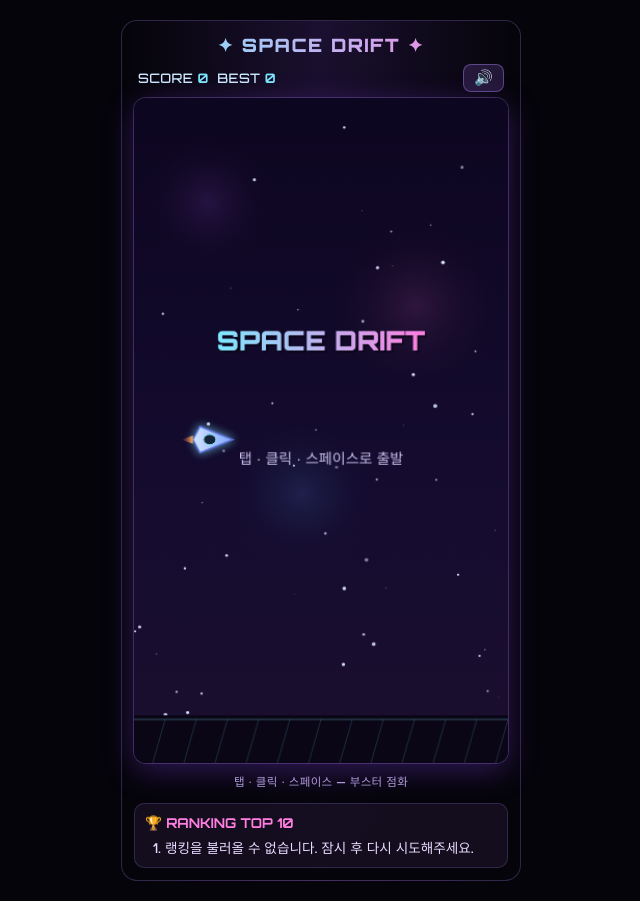
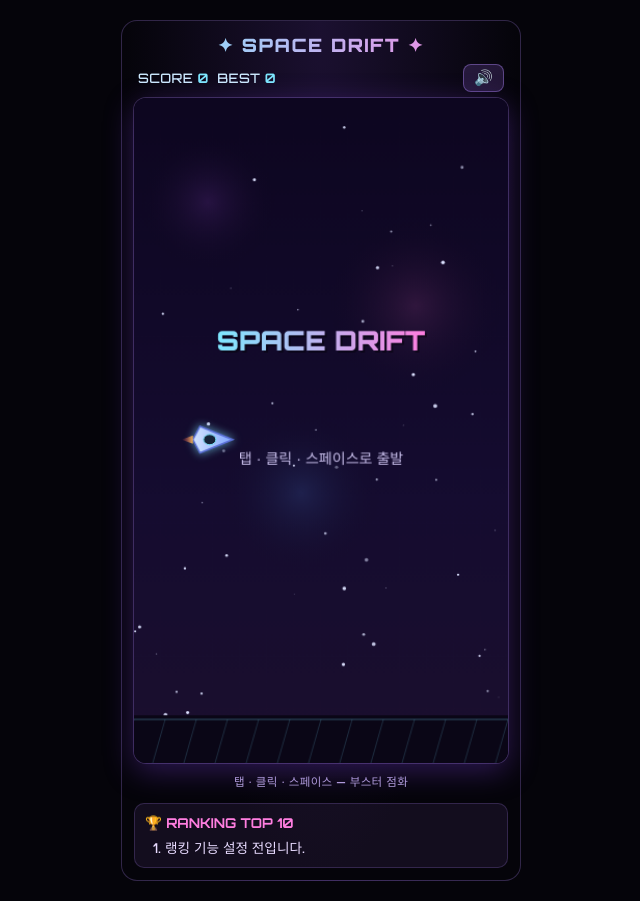
Before and after one commit to hsbfamily2026-coder/space-drift-game, a plain HTML site: page index.html in a window 1280 px wide. Shown: the whole page, without its empty margins (319-959 px from the left). Drawn offline with Linux system fonts and the light colour scheme; no server answers.

Commit message:
Change SCRIPT_URL to deployment URL placeholder
Updated SCRIPT_URL placeholder for deployment.

```diff
--- a/index.html
+++ b/index.html
@@ -149,7 +149,7 @@
   root.dataset.sdReady = "1";
 
   // ▼▼▼ 배포된 웹앱 주소를 넣으세요 ▼▼▼
-  var SCRIPT_URL = "https://script.google.com/macros/s/AKfycbzCIPBDBzaL1EA_3p7QzQ5DHCrN_QdjupgNh31F2c1mLFR_j1Ejptx-YYhMZAvn5-YQVw/exec";
+  var SCRIPT_URL = "여기에_배포된_웹앱_URL_붙여넣기";
   var GAME_NAME = "SpaceDrift"; // 새 테마이므로 랭킹 탭도 새로 분리
 
   var canvas = root.querySelector(".sd-canvas");
@@ -727,5 +727,19 @@
 })();
 </script>
 
+<script>
+// iframe 자동 높이 조절: 부모 페이지(티스토리)에 실제 콘텐츠 높이를 계속 전달
+(function(){
+  function sendHeight(){
+    var h = document.body.scrollHeight;
+    try{ parent.postMessage({ gameFrameHeight: h }, '*'); }catch(e){}
+  }
+  window.addEventListener('load', sendHeight);
+  window.addEventListener('resize', sendHeight);
+  // 랭킹 로딩 등으로 뒤늦게 높이가 바뀌는 경우까지 대비해 주기적으로 갱신
+  setInterval(sendHeight, 800);
+})();
+</script>
+
 </body>
 </html>
```
